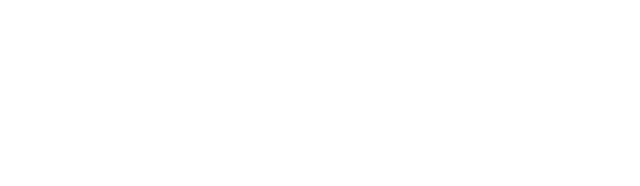
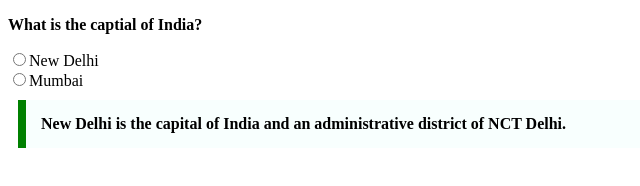
Before and after one commit to acciojob/trivia-M74-dot, a website: page main.html in a window 1280 px wide. Shown: the whole page, without its empty margins (0-640 px from the left). Drawn offline with Linux system fonts and the light colour scheme.

Commit message:
created a submission

```diff
--- a/main.html
+++ b/main.html
@@ -8,6 +8,11 @@
 
 <body>
 	<!-- the entire body must be written by student -->
+	<p>What is the captial of India?</p>
+	<input type="radio">New Delhi<br>
+	<input type="radio">Mumbai
+	<blockquote>New Delhi is the capital of India and an administrative district of NCT Delhi.</blockquote>
+
     <script type="text/javascript" src="./script.js">
 </script>
 
--- a/styles.css
+++ b/styles.css
@@ -1,2 +1,13 @@
 
 /* Your CSS Code here. */
+p{
+	font-weight: bold;
+}
+blockquote{
+	max-width: 600px;
+	margin: 10px;
+	padding: 15px;
+	border-left: 8px solid green;
+	background-color: #f8fffe;
+	font-weight: bold;
+}
```
